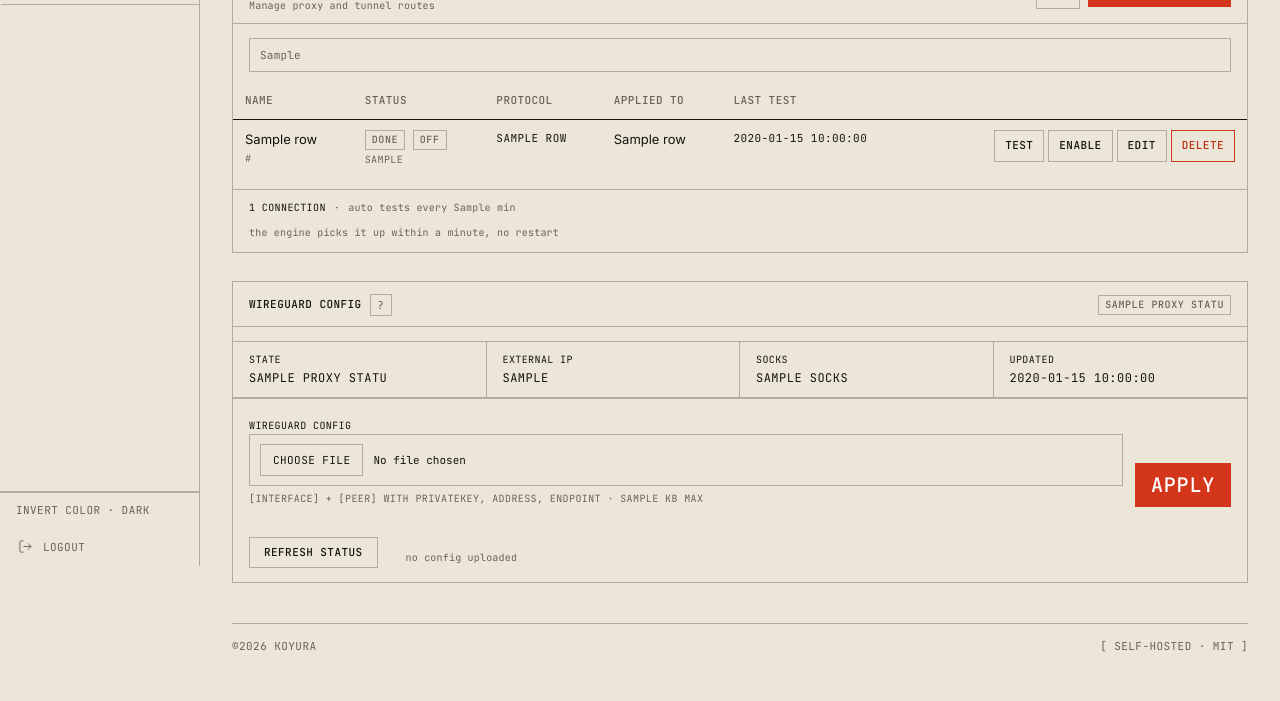
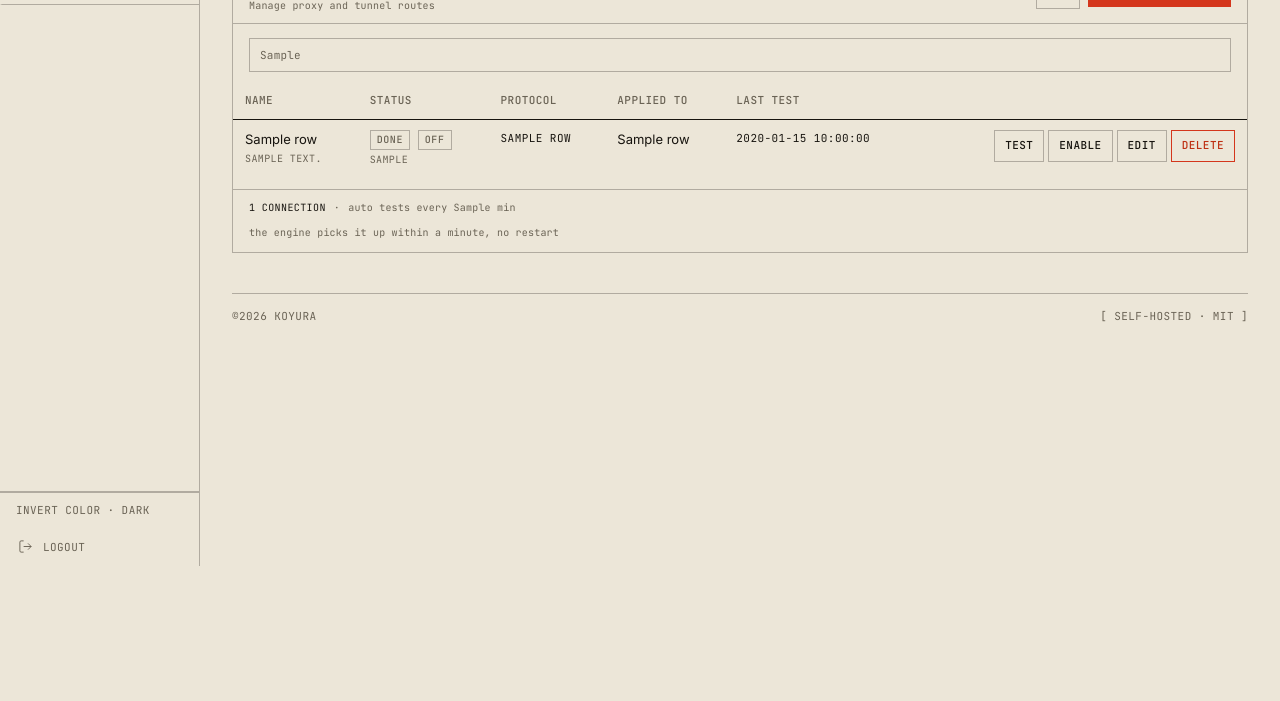
Before and after one commit to 1-01-dev/koyura-bot, a Flask app: template dashboard/templates/admin_proxy.html in a window 1280 px wide. Shown: the part 234-935 px from the top of the page. After the commit the page ends 800 px from the top, so only its background shows below. Run offline with Flask 3, Linux system fonts and the light colour scheme; the template is opened without the code that fills it: most values are stand-ins (such as "Sample title", 1, 10 or a date in 2020); parts of the project's set-up code (start-up, migrations or seed data) failed here and were passed over; some libraries are stand-ins or nearby versions.

Commit message:
refactor(dashboard): drop the WireGuard card from the Proxy page
The page had two ways to add one tunnel: a card of its own with an upload,
a status table, Refresh and Disconnect, and the editor's WireGuard fields,
which already carried the `.conf`, the target path and the watcher's state.
The card is gone.

Adding a `wireguard` connection *is* the upload now: the same Save writes
`EGRESS_PATH/wg0.conf` (0600, applied by `koyura-egress.path`) and creates the
row that dials it, and leaving the file field empty keeps the config on disk so
editing a tunnel never asks for its key again. The dialog shows the watcher's
message beside the state instead of the card's fourth panel.

`POST /admin/proxy/wireguard` and `/admin/proxy/status` are retired with the
card. `/wireguard/remove` stays: deleting the file is not deleting a row.

The empty state also loses its second "+ Add connection" — the card header has
the only one — and a tunnel row's badge is the watcher's report rather than
`unknown`, which is what the removed card used to show.

```diff
--- a/dashboard/static/js/proxy.js
+++ b/dashboard/static/js/proxy.js
@@ -189,13 +189,10 @@ export function initProxyPage() {
     });
   }
 
-  // The "Add connection" buttons are the editor's, but they belong to this card.
-  ['proxy-add', 'proxy-empty-add'].forEach((id) => {
-    const button = document.getElementById(id);
-    if (button) {
-      button.addEventListener('click', () => openEditor(null));
-    }
-  });
+  // One "+ Add connection", in the card header: the empty state is a sentence,
+  // not a second copy of the same button.
+  const addButton = document.getElementById('proxy-add');
+  if (addButton) addButton.addEventListener('click', () => openEditor(null));
 
   // The interval form is a plain POST: its CSRF token is rendered with it, and
   // the background loop reads the stored value on every sweep, so reloading the
--- a/dashboard/static/js/proxy_rows.js
+++ b/dashboard/static/js/proxy_rows.js
@@ -100,9 +100,10 @@ export function storePayload(payload) {
  * Apply one row payload from the server to the row already on the page.
  *
  * Everything written here is text or an attribute the row's own forms read: the
- * verdict, the status badge's class, the toggle's verb and its hidden `enabled`
- * field, and the aria-labels that name the row. The URL cell is left alone on
- * purpose — that string is the server's, and a patched row must not invent one.
+ * verdict, the status badge's class, the address line under the name, the
+ * toggle's verb and its hidden `enabled` field, and the aria-labels that name
+ * the row. The address is the server's formatted string (`address_label`), not
+ * one this module builds: a patched row must never invent a URL.
  */
 export function patchRow(payload) {
   const row = rowById(payload.id);
@@ -114,6 +115,7 @@ export function patchRow(payload) {
     if (cell && value !== undefined) cell.textContent = value;
   };
   set('name', payload.name);
+  set('target', payload.address_label);
   set('kind', payload.kind_label);
   set('assignment', payload.assignment_label);
   set('last-test', payload.last_test_at);
--- a/dashboard/static/style.css
+++ b/dashboard/static/style.css
@@ -2755,7 +2755,8 @@ tr[data-enabled='false'] .proxy-off-badge {
   cursor: progress;
 }
 
-/* The empty state: the concept's sentence plus the same "+ Add connection". */
+/* The empty state: the concept's sentence, and nothing to click — the one
+   "+ Add connection" is in the card header. */
 .proxy-empty {
   padding: 32px 16px;
 }
@@ -2768,10 +2769,6 @@ tr[data-enabled='false'] .proxy-off-badge {
   letter-spacing: 0.04em;
   text-transform: uppercase;
   color: var(--ink);
-}
-
-.proxy-empty-btn {
-  margin-top: 12px;
 }
 
 /* The footer: the count and the schedule, on one line that wraps. */
@@ -2983,51 +2980,6 @@ tr[data-enabled='false'] .proxy-off-badge {
   }
 }
 
-/* The WireGuard card's status cells: four facts in one hairline grid, one
-   column on a phone. */
-.proxy-status {
-  display: grid;
-  grid-template-columns: repeat(auto-fit, minmax(140px, 1fr));
-  margin: 0;
-  border-top: 1px solid var(--line);
-  border-bottom: 1px solid var(--line);
-}
-
-.proxy-status-cell {
-  min-width: 0;
-  padding: 10px 16px;
-  border-right: 1px solid var(--line);
-}
-
-.proxy-status-cell:last-child {
-  border-right: 0;
-}
-
-.proxy-status-cell dd {
-  margin: 2px 0 0;
-}
-
-.proxy-status-value {
-  font-size: 12px;
-  color: var(--ink);
-  overflow-wrap: anywhere;
-}
-
-/* The upload row: a file field and its button, the button sized to its label
-   rather than to the row. */
-.wireguard-upload {
-  display: grid;
-  grid-template-columns: minmax(0, 1fr) auto;
-  align-items: end;
-  gap: 12px;
-  padding: 14px 16px 16px;
-  border-top: 1px solid var(--line);
-}
-
-.wireguard-upload .cookies-add-btn {
-  min-width: 96px;
-}
-
 /* One service in the picker: the box and its name on one line. */
 .proxy-service {
   display: flex;
@@ -3041,25 +2993,6 @@ tr[data-enabled='false'] .proxy-off-badge {
   font-size: 11px;
   color: var(--dim);
   overflow-wrap: anywhere;
-}
-
-@media (max-width: 600px) {
-  .proxy-status-cell {
-    border-right: 0;
-    border-bottom: 1px solid var(--line);
-  }
-
-  .proxy-status-cell:last-child {
-    border-bottom: 0;
-  }
-
-  .wireguard-upload {
-    grid-template-columns: minmax(0, 1fr);
-  }
-
-  .wireguard-upload .cookies-add-btn {
-    width: 100%;
-  }
 }
 
 /* ----- Help bubbles (the "?" beside a heading) ---------------------------
--- a/dashboard/templates/_proxy_row.html
+++ b/dashboard/templates/_proxy_row.html
@@ -18,13 +18,7 @@
     data-payload='{{ proxy_payloads[row.id] | tojson }}'>
   <td>
     <span class="proxy-name" data-field="name">{{ row.name }}</span>
-    <span class="proxy-name-meta mono" data-field="target">
-      {% if row.is_wireguard %}
-      tunnel · {{ proxy_wg_path }}
-      {% else %}
-      {{ row.url or "no URL" }}
-      {% endif %}
-    </span>
+    <span class="proxy-name-meta mono" data-field="target">{{ row.address_label }}</span>
   </td>
   <td>
     <span class="{{ row.status_badge }}" data-field="status">{{ row.status }}</span>
--- a/dashboard/templates/admin_proxy.html
+++ b/dashboard/templates/admin_proxy.html
@@ -125,13 +125,14 @@
     </table>
   </div>
 
+  {# The empty state is a sentence, not a second toolbar: the "+ Add
+     connection" button lives in the card header, and one action per screenful
+     is what keeps a phone's first view unambiguous. #}
   <div class="empty-state proxy-empty" id="proxy-empty"
        {% if proxy_rows %}hidden{% endif %}>
     <span class="glyph" aria-hidden="true">空</span>
     <span class="empty-title">No connections yet</span><br />
     Add a proxy or WireGuard tunnel to route service traffic.
-    <button type="button" class="btn btn-primary proxy-empty-btn" id="proxy-empty-add"
-            aria-haspopup="dialog" aria-controls="proxy-modal">+ Add connection</button>
   </div>
 
   <div class="proxy-footer mono" id="proxy-footer">
@@ -147,95 +148,6 @@
   <p class="limits-note panel-body mono" id="proxy-save-line">
     the engine picks it up within a minute, no restart
   </p>
-</section>
-
-<!-- WireGuard config -------------------------------------------------------
-     The tunnel is one file and one watcher: uploading it belongs to the page,
-     not to the row, because the config exists before the row that dials it.
-     Nothing here ever reads the private key back. -->
-<section class="card panel" id="wireguard-card">
-  <div class="card-header panel-head">
-    <span class="help-row">
-      <h2 class="card-title">WireGuard config</h2>
-      {{ help_toggle("wireguard-note", "What the panel does with a WireGuard config") }}
-    </span>
-    <div class="card-actions">
-      <span class="badge {{ proxy_status.badge() }}" id="wg-badge">
-        {{ proxy_status.label() }}
-      </span>
-    </div>
-  </div>
-
-  {% call help_panel("wireguard-note") %}
-    Upload a WireGuard <span class="mono">.conf</span> and the server applies it
-    on its own: this panel only writes the file
-    (<span class="mono">{{ proxy_wg_path }}</span>, mode 0600). A tunnel
-    connection then dials the SOCKS address the watcher reports in
-    <span class="mono">status.json</span> — this panel never reads the key.
-  {% endcall %}
-
-  <dl class="proxy-status" id="wg-status">
-    <div class="proxy-status-cell">
-      <dt class="limits-label mono">State</dt>
-      <dd class="proxy-status-value mono">{{ proxy_status.label() }}</dd>
-    </div>
-    <div class="proxy-status-cell">
-      <dt class="limits-label mono">External IP</dt>
-      <dd class="proxy-status-value mono">{{ proxy_status.egress_ip or "—" }}</dd>
-    </div>
-    <div class="proxy-status-cell">
-      <dt class="limits-label mono">SOCKS</dt>
-      <dd class="proxy-status-value mono">{{ proxy_status.socks or "—" }}</dd>
-    </div>
-    <div class="proxy-status-cell">
-      <dt class="limits-label mono">Updated</dt>
-      <dd class="proxy-status-value mono">{{ proxy_status.updated_at or "—" }}</dd>
-    </div>
-  </dl>
-
-  {% if proxy_status.error %}
-  <p class="form-error" role="alert" id="wg-error">
-    Tunnel reports: {{ proxy_status.error }}
-  </p>
-  {% endif %}
-
-  <form method="post" action="/admin/proxy/wireguard"
-        enctype="multipart/form-data" id="wireguard-form" class="wireguard-upload">
-    <input type="hidden" name="csrf_token" value="{{ csrf_token }}" />
-    <div class="cookies-cell cookies-cell--file">
-      <label class="limits-label mono" for="wg-file">WireGuard config</label>
-      <input id="wg-file"
-             name="wg_file"
-             type="file"
-             accept=".conf,text/plain"
-             class="cookies-file-input"
-             required
-             aria-describedby="wg-file-hint" />
-      <span class="limits-hint" id="wg-file-hint">
-        [Interface] + [Peer] with PrivateKey, Address, Endpoint · {{ proxy_wg_max_kb }} KB max
-      </span>
-    </div>
-    <button type="submit" class="btn btn-primary cookies-add-btn"
-            id="wg-apply">Apply</button>
-  </form>
-
-  <div class="limits-actions">
-    <form method="post" action="/admin/proxy/status" class="cookies-inline-form">
-      <input type="hidden" name="csrf_token" value="{{ csrf_token }}" />
-      <button type="submit" class="btn btn-secondary" id="wg-refresh">
-        Refresh status
-      </button>
-    </form>
-    {% if proxy_wg_present %}
-    <form method="post" action="/admin/proxy/wireguard/remove" class="cookies-inline-form">
-      <input type="hidden" name="csrf_token" value="{{ csrf_token }}" />
-      <button type="submit" class="btn btn-danger" id="wg-remove">Disconnect</button>
-    </form>
-    {% endif %}
-    <span class="limits-note mono">
-      {% if proxy_wg_present %}a config is on disk{% else %}no config uploaded{% endif %}
-    </span>
-  </div>
 </section>
 
 </div>
@@ -330,6 +242,16 @@
           {%- if proxy_status.egress_ip %} · external IP {{ proxy_status.egress_ip }}{% endif %}
           {%- if proxy_status.socks %} · socks {{ proxy_status.socks }}{% endif %}
         </p>
+        {% if proxy_status.error %}
+        <p class="form-error" role="alert" id="proxy-wg-error">
+          Tunnel reports: {{ proxy_status.error }}
+        </p>
+        {% endif %}
+        {% if proxy_wg_present %}
+        <p class="limits-note mono">
+          a config is on disk — leave the field empty to keep it
+        </p>
+        {% endif %}
       </div>
 
       <div class="proxy-field">
```
Also changed, not shown: dashboard/proxy_connections.py (+19 -3 lines), dashboard/routes/pages.py (+37 -53 lines), dashboard/tests/test_egress.py (+76 -59 lines), dashboard/tests/test_help_bubbles.py (+4 -5 lines), dashboard/tests/test_proxy_page.py (+29 -4 lines).
